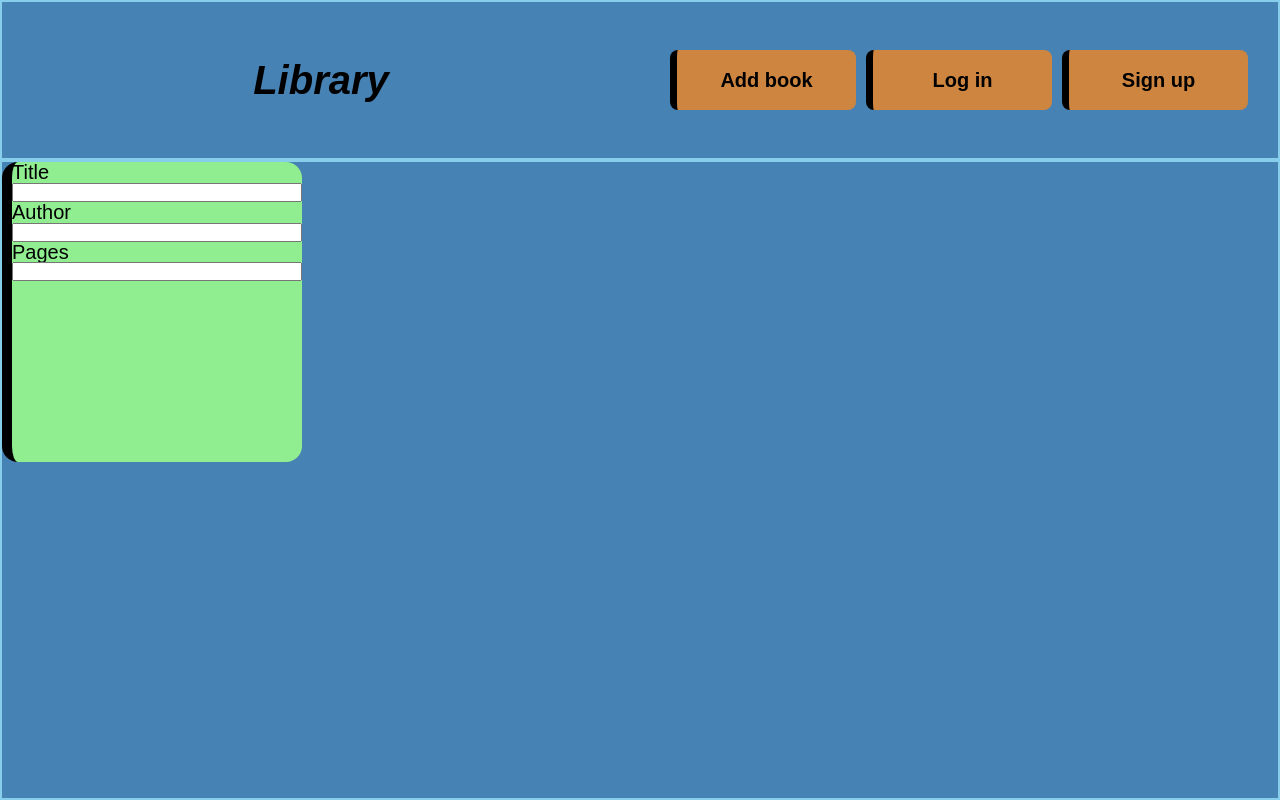
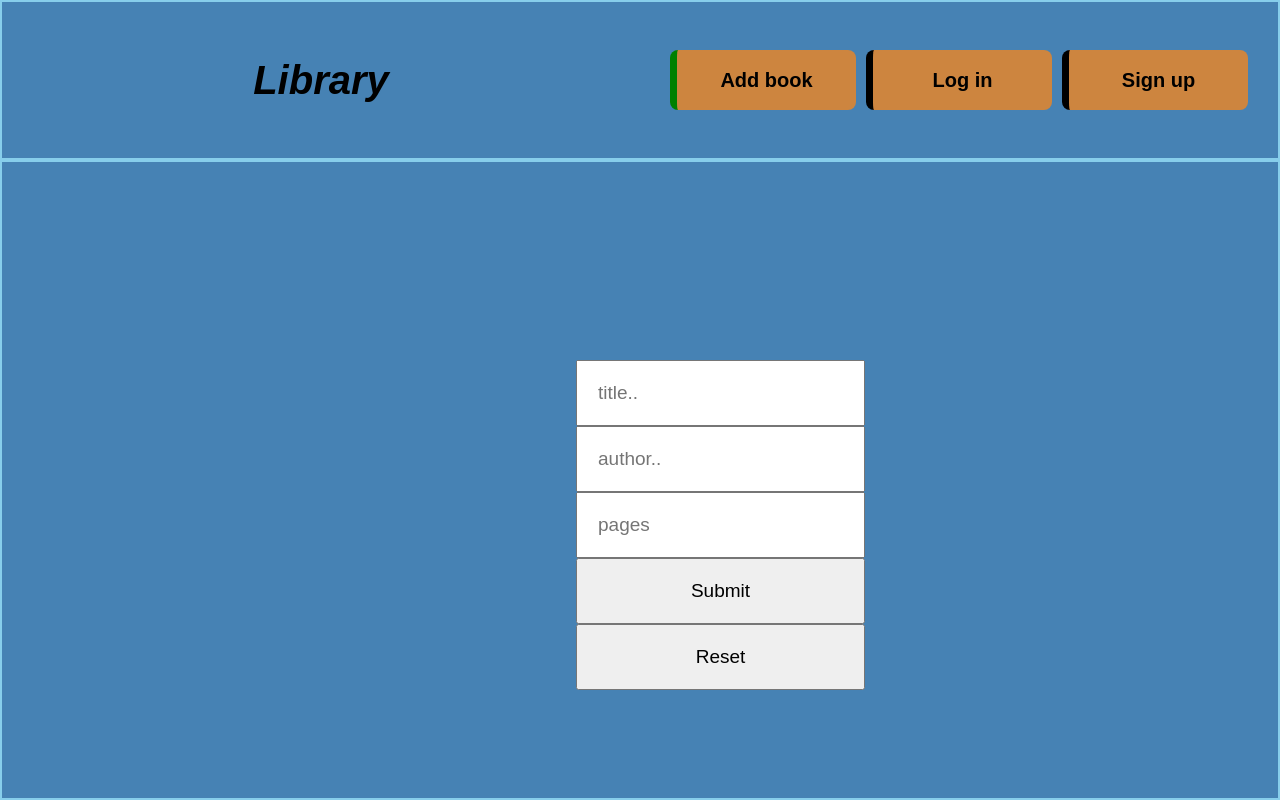
Before and after one commit to charithmaddoju/Library, a plain HTML site: page index.html in a window 1280 px wide. Both pictures are taken after a click on the button "Add book". Drawn offline with Linux system fonts and the light colour scheme.

Commit message:
I don't know commit

```diff
--- a/index.html
+++ b/index.html
@@ -17,8 +17,17 @@
             <button class="signup">Sign up</button>
         </div>
     </div>
-    <div class="content">
+    <div class="content"></div>
         <div class="books-container"></div>
+            <div                  class="form">                      <input type="text" class="form-title"
+            placeholder="title..">
+           <input class="form-author"
+                    type="text"    placeholder="author..">
+                    <input class="form-pages" type="number" placeholder="pages">
+                    <input class="form-submit" type="submit">
+                    <input class="form-reset" type="reset">
+            </div>
+    </div>
     </div>
 </body>
 </html>
--- a/script.js
+++ b/script.js
@@ -1,50 +1,53 @@
-
-class Book{
-    constructor(title,author,pages){
-        this.title = title;
-        this.author = author;
-        this.pages = pages;
+function Book(title,author,pages,isRead){
+    this.title = title;
+    this.author = author,
+    this.pages = pages,
+    this.isRead = true;
+    this.info = function(){
+        return `${title} by ${author}, ${pages}, ${isRead}`
     }
-
 }
 
-const addbook = document.querySelector('.addbook');
-const books_container = document.querySelector('.books-container');
+let myLibrary = [];
 
-addbook.addEventListener('click', onSubmit);
+function addBookToLibrary(title,author,pages){
+    const book = new Book(title,author,pages,true);
+    myLibrary.push(book);
+}
+// const theHobbit = new Book("The Hobbit","J.R.R. Tolkien", 295, false)
 
-function onSubmit(e){
-    const div = document.createElement('div');
-    const form = document.createElement('form');
-    const title_label = document.createElement('label');
-    const title_input = document.createElement('input');
-    const author_label = document.createElement('label');
-    const author_input = document.createElement('input');
-    const pages_label = document.createElement('label');
-    const pages_input = document.createElement('input');
+// console.log(theHobbit.info());
+
+const addbook = document.querySelector('.addbook')
+const booksContainer = document.querySelector('.books-container');
+const form = document.querySelector('.form');
+
+const card = document.createElement('div');
+const cardTitle = document.createElement('div')
+const cardAuthor = document.createElement('div')
+const cardPages = document.createElement('div')
+
+addbook.addEventListener('click',(e) => {
+    e.preventDefault;
+    form.style.display = "grid";
+
+
+    const formTitle = document.querySelector('.form-title');
+    const formAuthor = document.querySelector('form-author');
+    const formPages = document.querySelector('form-pages');
+    const formSubmit = document.querySelector('.form-submit');
+    const formReset = document.querySelector('.form-reset');
+
+    formSubmit.addEventListener('click',(e) => {
+        form.style.display = "none";
+        title = formTitle;
+        author = formAuthor;
+        pages = formPages;
+
+        addBookToLibrary(title,author,pages,true)
 
 
 
-    title_label.textContent = "Title";
-    author_label.textContent = "Author";
-    pages_label.textContent = "Pages";
 
-    form.append(title_label,title_input,author_label,author_input,pages_label,pages_input);
-    div.appendChild(form);
-    books_container.appendChild(div);
-
-    for(const item of form){
-        item.classList.add("inside-form")
-    }
-
-
-
-    form.style.display = "grid";
-    div.style.background = "lightgreen";
-    div.style.borderRadius = "0.8em";
-    div.style.borderLeft = "10px solid black"
-    div.style.width = "300px";
-    div.style.height = "300px";
-
-
-}
+    })
+})
--- a/style.css
+++ b/style.css
@@ -11,6 +11,7 @@ body{
 
     height: 100vh;
     width: 100vw;
+
 
     display: grid;
     grid-template-areas:
@@ -57,8 +58,29 @@ button{
     font-weight: bold;
 }
 
+
+.form{
+    display: none;
+    position: absolute;
+    top: 45%;
+    left: 45%;
+    grid-template: 1 / 1 / 4 / 2;
+}
+
+.form > input{
+    padding: 20px;
+    font-size: 19px;
+}
+
 .books-container{
     display: grid;
     grid-template-columns: 1fr 1fr 1fr;
+}
 
+.addbook:hover{
+    cursor:pointer;
 }
+
+.addbook:focus{
+    border-left: 7px solid green;
+}
```
